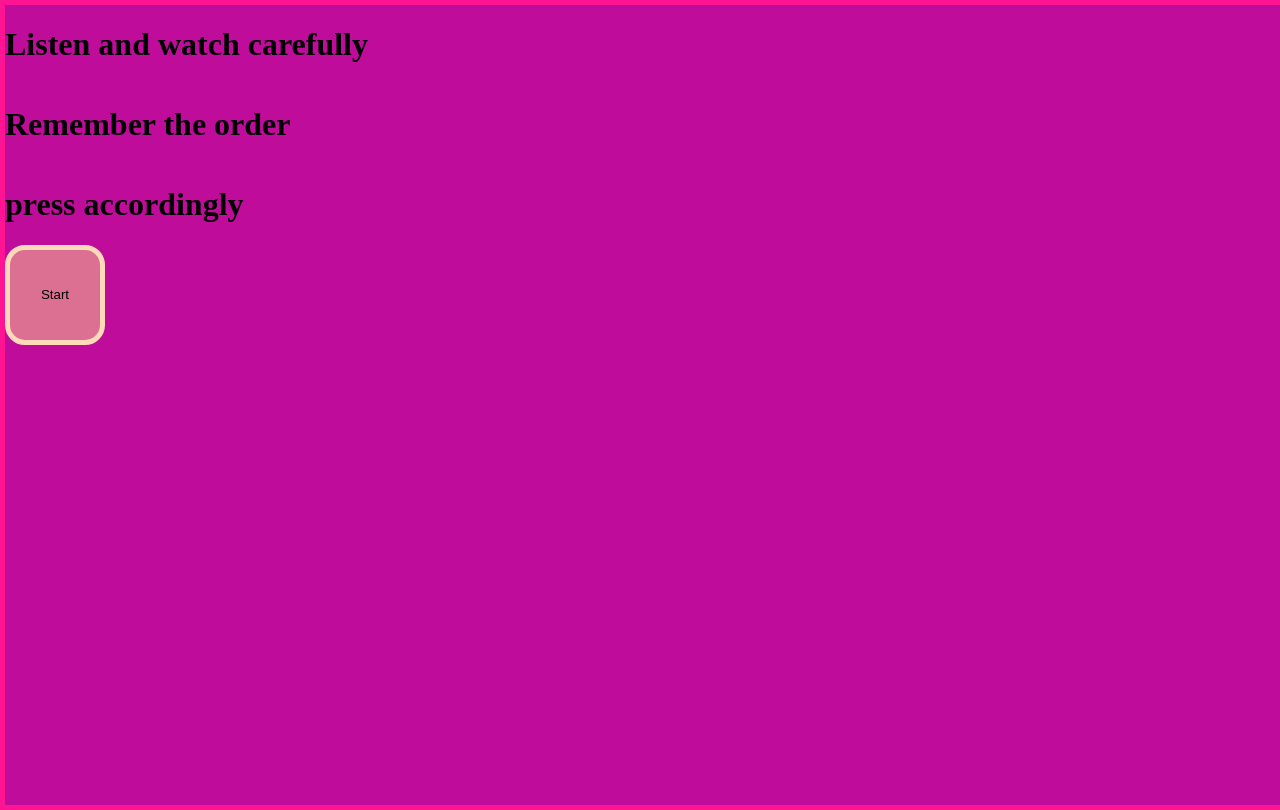
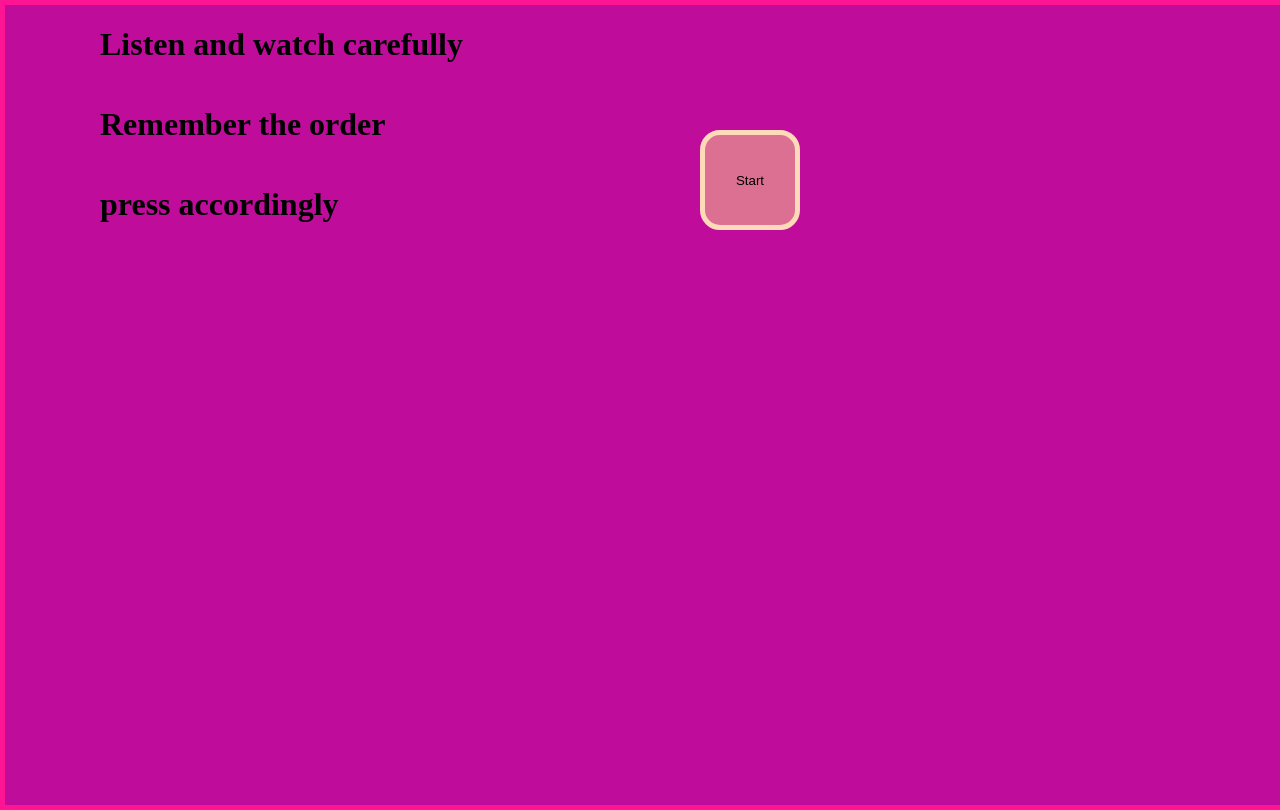
Before and after one commit to nabaafatima/memory-game, a plain HTML site: page index.html in a window 1280 px wide. Drawn offline with Linux system fonts and the light colour scheme; a web font is replaced by a local one.

Commit message:
starting page ready

```diff
--- a/index.html
+++ b/index.html
@@ -6,15 +6,18 @@
         <link href="style.css" rel="stylesheet">
     </head>
     <body>
+        <div id="main">
+            <div id="text">
+                <h1>Listen and watch carefully</h1>
+                <h1>Remember the order</h1>
+                <h1>press accordingly</h1>
+            </div>
+            <button id="start">Start</button>
+        </div>
         <div id="body">
 
         </div>
-        <div id="main">
-            <h1>Listen and watch carefully</h1>
-            <h1>Remember the order</h1>
-            <h1>press accordingly</h1>
-            <button id="start">Start</button>
-        </div>
+
         <script src="script.js" drfer></script>
     </body>
 </html>
--- a/style.css
+++ b/style.css
@@ -2,19 +2,17 @@
 body{
     background-color: rgb(209, 190, 197);
     margin: 0;
-    display: flex;
-    flex-direction: column;
     font-family: "Mynerve";
+    overflow: hidden;
 }
 #main{
-    width: 100%;
-    height: 100%;
+    width: 100vw;
+    height: 100vh;
     background-color:rgb(191, 12, 155);
     border: 5px solid deeppink;
     display: flex;
     flex-direction: column;
     font-family:"Mynerve";
-    position: absolute;
 }
 #start{
     width: 100px;
@@ -22,7 +20,16 @@ body{
     border: 5px solid peachpuff;
     border-radius: 20px;
     background-color: palevioletred;
+    position: absolute;
+    left: 700px;
+    top: 130px;
 }
 #start:active{
     transform: scale(0.95);
 }
+#text{
+    left: 100px;
+    position: absolute;
+    display: flex;
+    flex-direction: column;
+}
```
